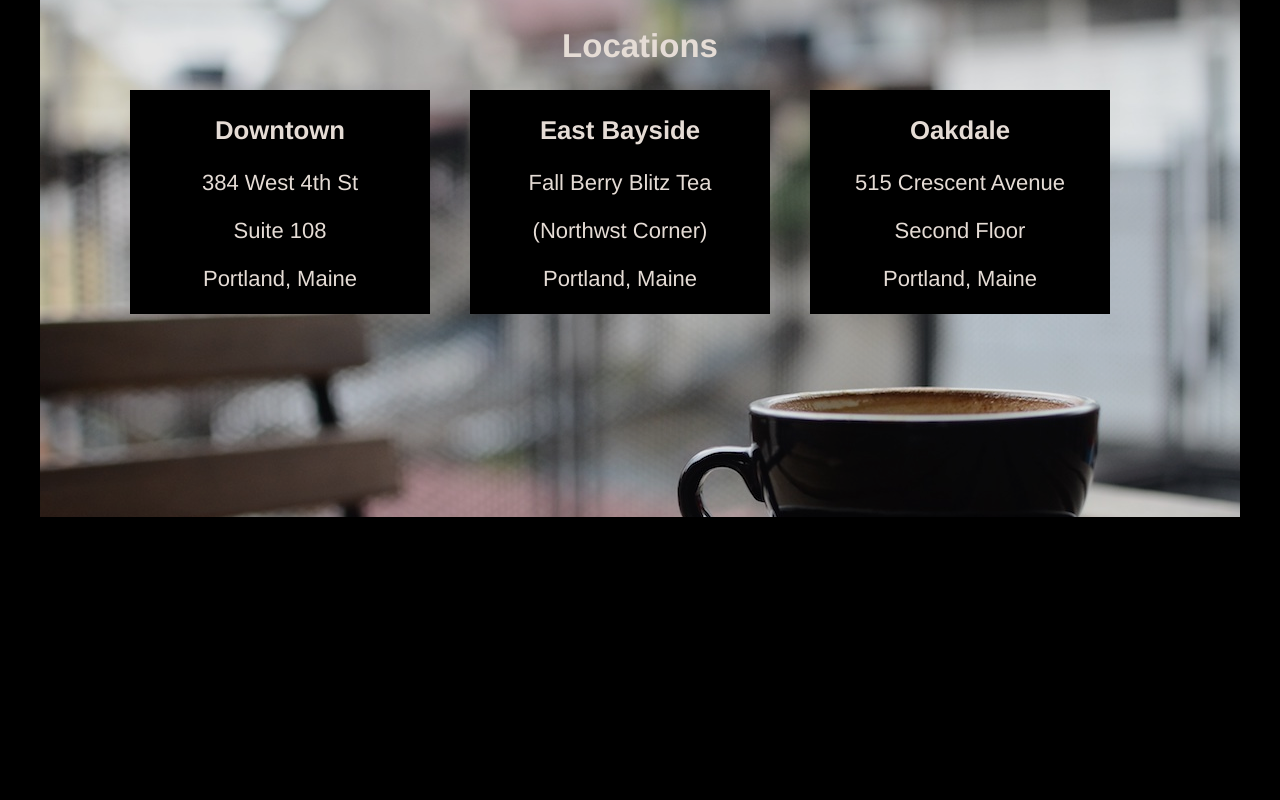
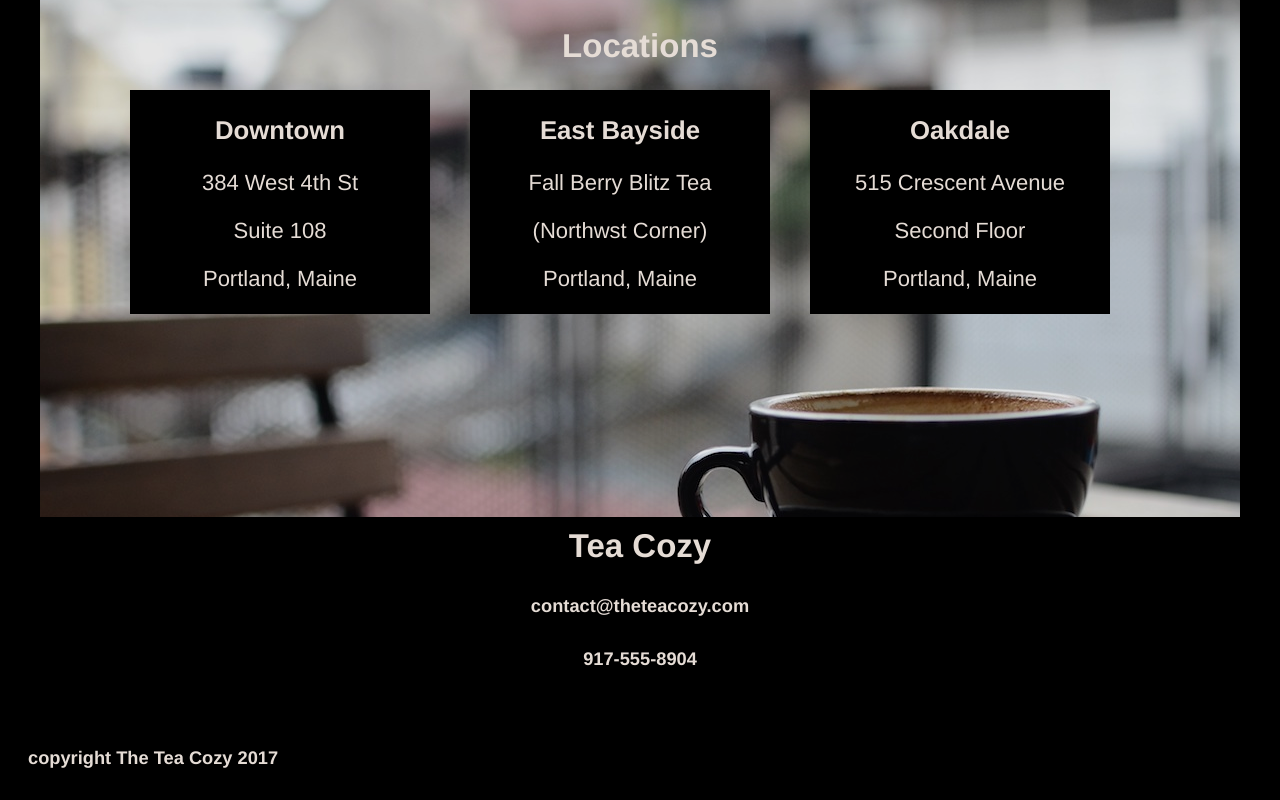
Before and after one commit to andy6491/Tea-cozy, a plain HTML site: page index.html in a window 1280 px wide. Shown: the part 1600-2400 px from the top of the page. Before the commit the page ends 2125 px from the top, so only its background shows below. Drawn offline with Linux system fonts and the light colour scheme.

Commit message:
Adding footer.

```diff
--- a/index.html
+++ b/index.html
@@ -72,5 +72,15 @@
             </div>
           </div>
         </div>
+      </div>
+    <!--contact-->
+    <div class="contact">
+      <h2>Tea Cozy</h2>
+      <h5>contact@theteacozy.com</h5>
+      <h5>917-555-8904</h5>
+    </div>
+    <footer>
+      <h5>copyright The Tea Cozy 2017</h5>
+    </footer>
   </body>
 </html>
--- a/resources/css/style.css
+++ b/resources/css/style.css
@@ -130,3 +130,14 @@ h4 {
   width: 300px;
   margin-right: 40px;
 }
+
+/*contact*/
+.contact{
+  height: 200px;
+  font-weight: bold;
+}
+
+footer {
+  text-align: left;
+  margin-left: 20px;
+}
```
Lines whose indentation alone changed are shown as unchanged.
